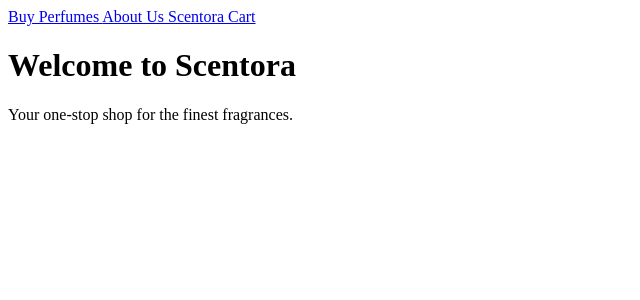
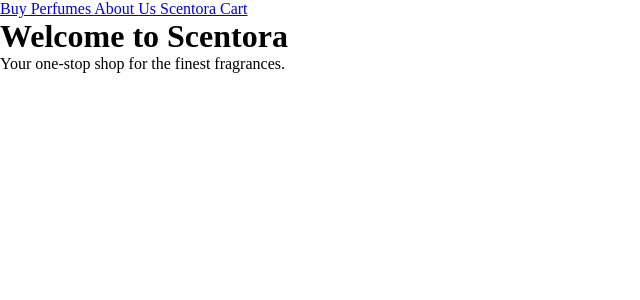
Before and after one commit to jaameyaw/scentora-ecommerce-website, a React (Vite) app in the folder scentora-ecommerce/: page / in a window 1280 px wide. Shown: the top 300 px of the page, without its empty margins (0-640 px from the left). Built offline with nearby package versions, Linux system fonts and the light colour scheme.

Commit message:
global styling

```diff
--- a/scentora-ecommerce/src/index.css
+++ b/scentora-ecommerce/src/index.css
@@ -0,0 +1,17 @@
+
+@import url('https://fonts.googleapis.com/css2?family=Cinzel:wght@400..900&family=Poppins:ital,wght@0,100;0,200;0,300;0,400;0,500;0,600;0,700;0,800;0,900;1,100;1,200;1,300;1,400;1,500;1,600;1,700;1,800;1,900&display=swap');
+
+:root {
+  --font-title: 'Cinzel', serif;
+  --font-body: 'Poppins', sans-serif;
+  --eerrie-black: #1C1C1C;
+  --gold: #D4AF37;
+  --bg-baby-powder: #F9F9F6;
+  --isabaseline: #EDE9E3;
+}
+
+* {
+    box-sizing: border-box;
+    margin: 0;
+    padding: 0;
+}
```
